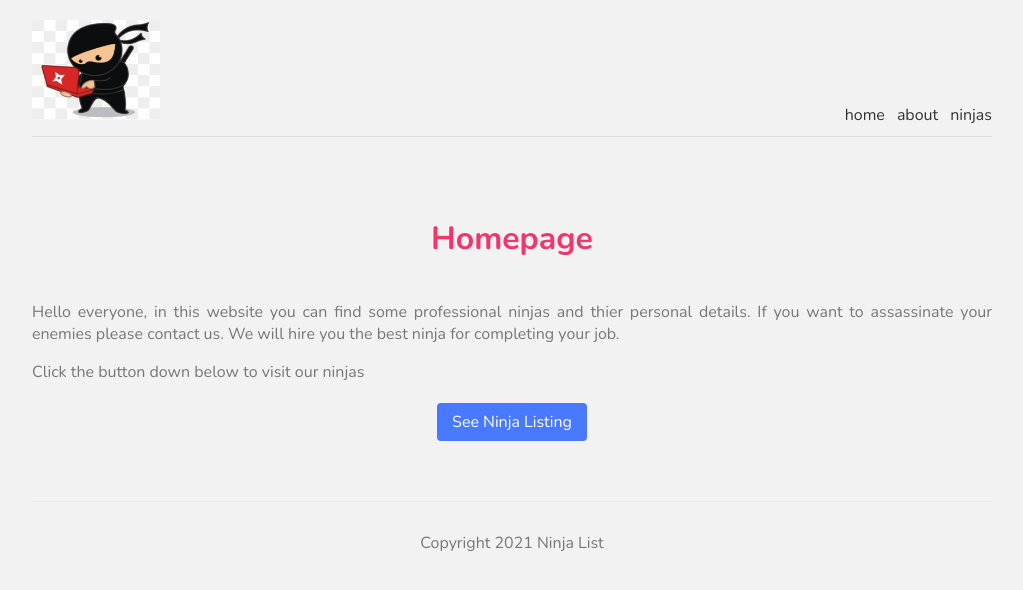
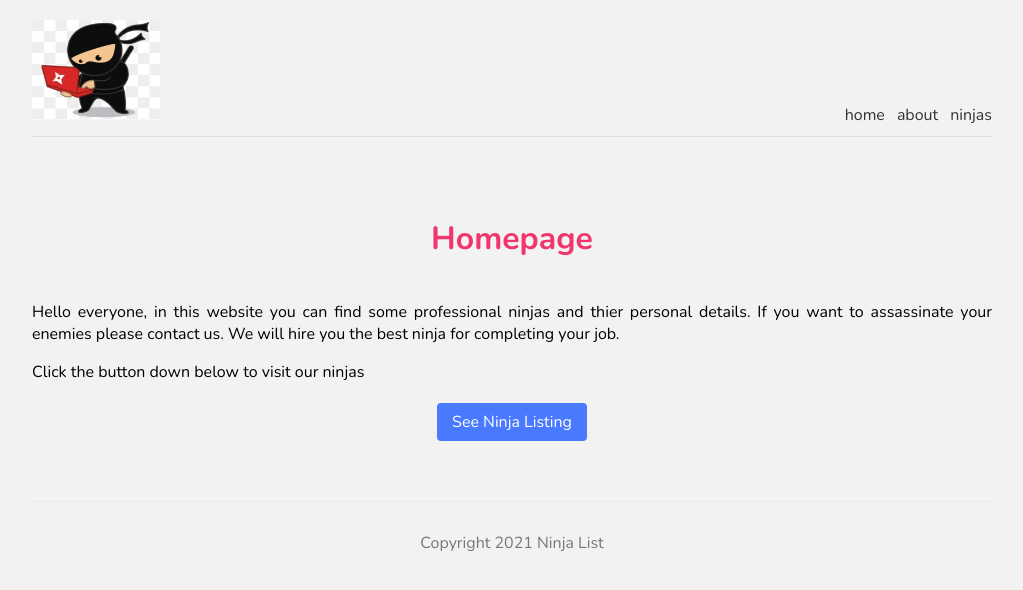
Before and after one commit to pranaytejareddy1996/Ninja-Project, a Next.js app: page / in a window 1280 px wide. Shown: the top 590 px of the page, without its empty margins (128-1151 px from the left). Built offline with nearby package versions, Linux system fonts and the light colour scheme.

Commit message:
Update Home.module.css

```diff
--- a/styles/Home.module.css
+++ b/styles/Home.module.css
@@ -4,7 +4,7 @@
   text-align: center;
 }
 .text {
-  color: #777;
+  color: black ;
   text-align: justify;
 }
 .btn {
```
